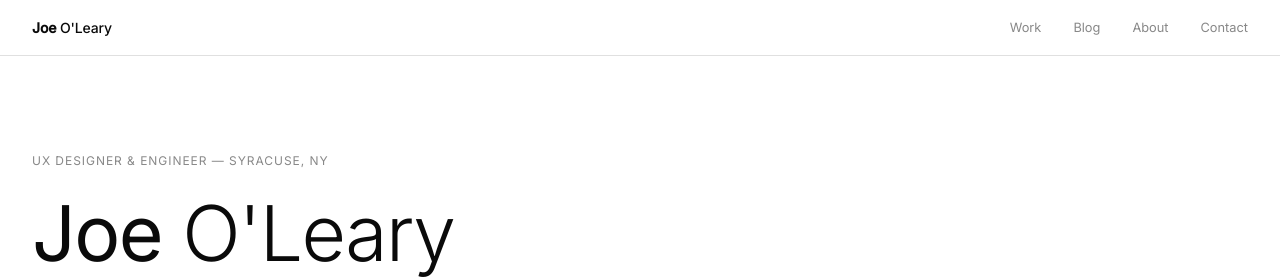
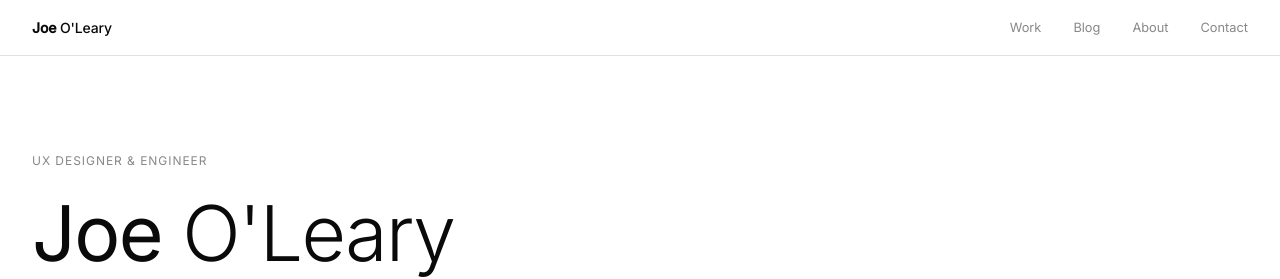
Before and after one commit to professorfalken1942-hash/joeoleary, a Next.js app: page / in a window 1280 px wide. Shown: the top 279 px of the page. Built offline with nearby package versions, Linux system fonts and the light colour scheme.

Commit message:
Remove Syracuse, NY from hero eyebrow

```diff
--- a/src/app/page.tsx
+++ b/src/app/page.tsx
@@ -27,7 +27,7 @@ export default function Home() {
             textTransform: "uppercase",
             marginBottom: "1.5rem",
           }}>
-            UX Designer & Engineer — Syracuse, NY
+            UX Designer & Engineer
           </p>
           <h1 style={{
             fontFamily: "var(--font-sans)",
```
